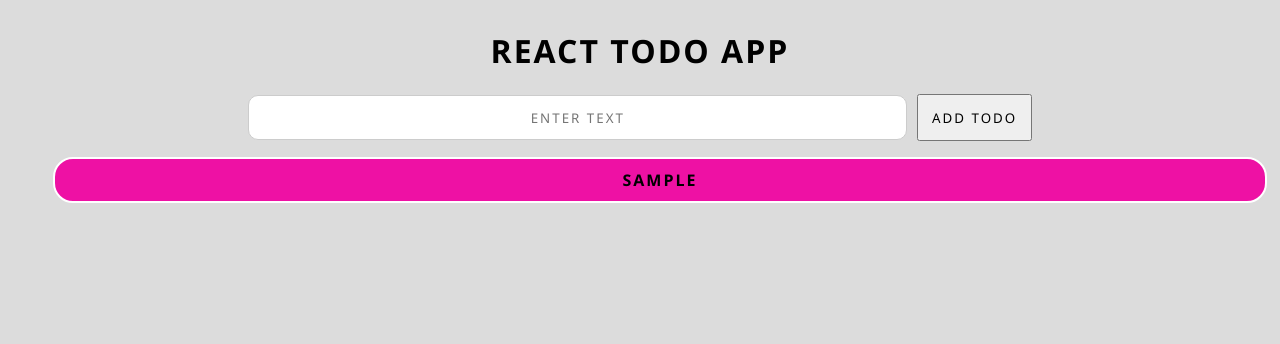
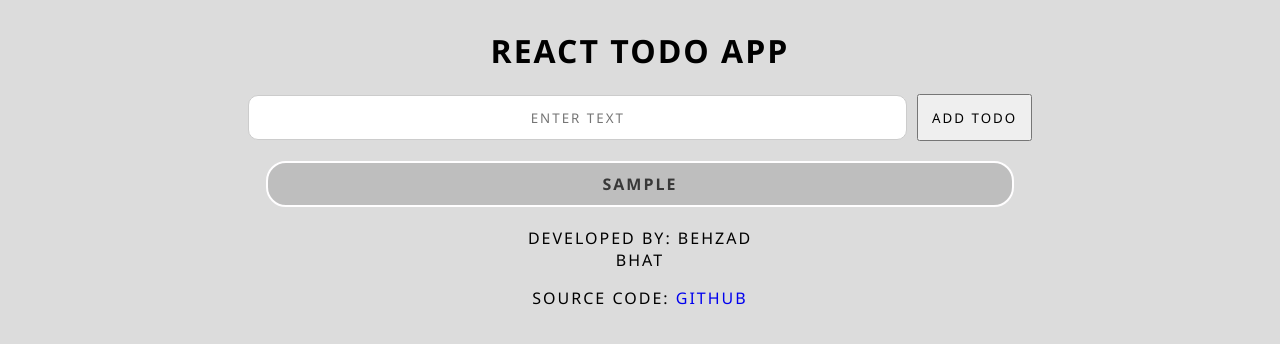
Before and after one commit to behxaad/react-todo-app, a React (Create React App) app: page / in a window 1280 px wide. Both pictures are taken after typing "Sample" into the empty fields and a click on the button "ADD TODO". Shown: the top 344 px of the page. Built offline with nearby package versions, Linux system fonts and the light colour scheme.

Commit message:
added delete option and some css

```diff
--- a/package.json
+++ b/package.json
@@ -8,6 +8,7 @@
     "@testing-library/user-event": "^12.8.3",
     "react": "^17.0.2",
     "react-dom": "^17.0.2",
+    "react-flip-move": "^3.0.4",
     "react-scripts": "4.0.3",
     "web-vitals": "^1.1.1"
   },
--- a/src/App.css
+++ b/src/App.css
@@ -17,9 +17,16 @@ input{
     border:1px solid #ccc ;
 }
 
+
 button{
     margin-left: 10px;
     padding: 1%;
+}
+
+ul{
+    list-style: none;
+    padding: 0;
+    margin: 20px 20%;
 }
 
 ul li{
@@ -28,12 +35,33 @@ ul li{
     padding: 10px 10px;
     margin:5px;
     border-radius: 20px;
-    background-color: rgb(238, 17, 164);
-    color: black;
+    background-color: rgb(190, 190, 190);
+    color: rgba(7, 7, 7, 0.733);
     font-weight: bold;
 
 }
 
-li:focus{
+li:hover{
     text-decoration: line-through;
+    background-color: cornflowerblue;
+    cursor: pointer
 }
+
+footer{
+
+    position: relative;
+    bottom: 0;
+    margin-top: 75%;
+    margin: 0 39%;
+
+}
+
+a:link{
+    text-decoration: none;
+}
+
+a:hover{
+    text-decoration: underline;
+}
+
+a:
--- a/src/components/TodoForm.js
+++ b/src/components/TodoForm.js
@@ -11,12 +11,13 @@ class TodoForm extends Component {
     }
 
     this.addItem = this.addItem.bind(this);
+    this.deleteItem = this.deleteItem.bind(this);
   }
 
   addItem(e) {
-    if (this._inputElement.value !== "") {
+    if (this.texted.value !== "") {
       var newItem = {
-        text: this._inputElement.value,
+        text: this.texted.value,
         key: Date.now()
       };
 
@@ -26,7 +27,7 @@ class TodoForm extends Component {
         };
       });
 
-      this._inputElement.value = "";
+      this.texted.value = "";
     }
 
     console.log(this.state.items);
@@ -34,10 +35,15 @@ class TodoForm extends Component {
     e.preventDefault();
   }
 
-  // delTodo = (id) => {
-  //   setTodos(todos.filter((todo) => todo.id !== id));
-  // };
+  deleteItem(key) {
+    var filteredItems = this.state.items.filter(function (item) {
+      return (item.key !== key);
+    });
 
+    this.setState({
+      items: filteredItems
+    });
+  }
 
   render() {
 
@@ -45,11 +51,17 @@ class TodoForm extends Component {
       <>
         <form onSubmit={this.addItem}>
           <input type="text" className="todo-input" placeHolder="Enter Text"
-            ref={(a) => this._inputElement = a} value={this.text}
+            ref={(a) => this.texted = a} value={this.text}
           />
           <button>Add Todo</button>
         </form>
-        <TodoList entries={this.state.items} />
+        <TodoList entries={this.state.items} delete={this.deleteItem}/>
+        <footer>
+          Developed By: Behzad Bhat
+          <p>
+            Source Code:<a href="https://github.com/behxaad/react-todo-app"> GitHub</a>
+          </p>
+        </footer>
       </>
     )
 
--- a/src/components/TodoList.js
+++ b/src/components/TodoList.js
@@ -2,12 +2,16 @@ import React, { Component } from "react";
 
 class TodoList extends Component {
 
+  delete(key) {
+    this.props.delete(key);
+  }
+
     render() {
       var todoEntries = this.props.entries;
-      var listItems = todoEntries.map(item => <li key={item.key}>{item.text}</li>);
+      var listItems = todoEntries.map(item => <li onClick={() => this.delete(item.key)} key={item.key}>{item.text}</li>);
 
       return (
-        <ul className="theList">
+        <ul className="todoList">
             {listItems}
         </ul>
       );
```
Also changed, not shown: 1 other file (tests, documents, lock files or other folders).
